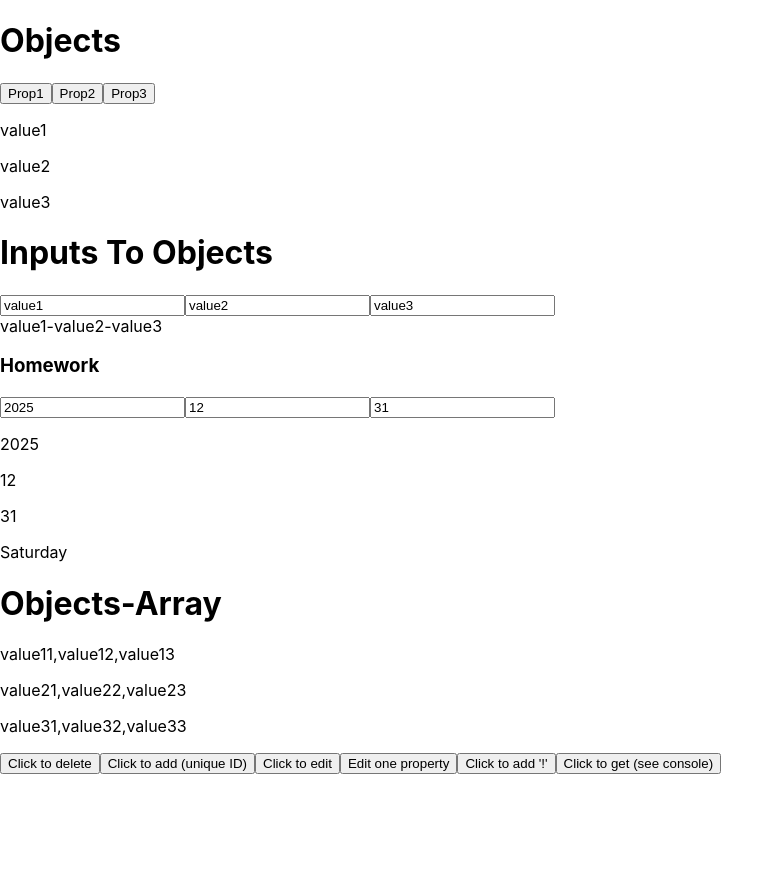
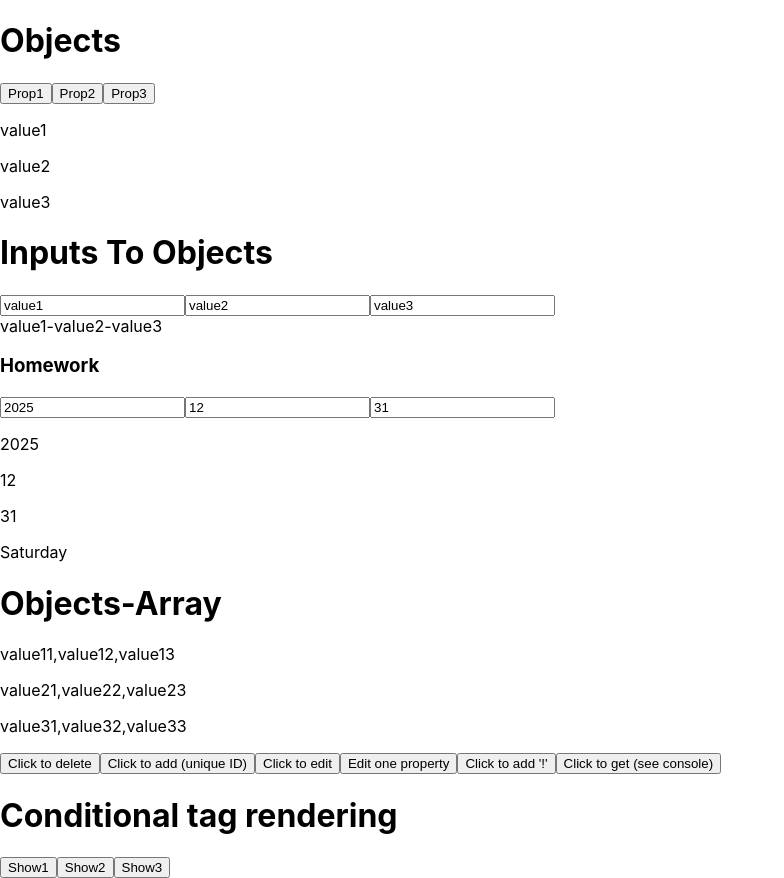
Before and after one commit to LP0013/learning-react, a React (Create React App) app: page / in a window 1280 px wide. Shown: the whole page, without its empty margins (0-784 px from the left). Before the commit the page ends 800 px from the top, so only its background shows below. Built offline with nearby package versions, Linux system fonts and the light colour scheme.

Commit message:
Conditional tag rendering done!

```diff
--- a/src/index.js
+++ b/src/index.js
@@ -7,6 +7,7 @@ import reportWebVitals from './reportWebVitals';
 import Objects from "./tasks/structures/Objects";
 import InputsToObjects from "./tasks/structures/InputsToObjects";
 import ObjectsArray from "./tasks/structures/ObjectsArray";
+import ConditionalTagRendering from "./tasks/structures/ConditionalTagRendering";
 
 ReactDOM.render(
     <React.StrictMode>
@@ -14,6 +15,7 @@ ReactDOM.render(
         <Objects/>
         <InputsToObjects/>
         <ObjectsArray/>
+        <ConditionalTagRendering/>
     </React.StrictMode>,
     document.getElementById('root')
 );
--- /dev/null
+++ b/src/tasks/structures/ConditionalTagRendering.js
@@ -0,0 +1,38 @@
+import {useState} from "react";
+
+/*
+Стейты и условный рендеринг тегов в React
+
+Пусть у вас есть три абзаца. Сделайте три кнопки, каждая из которых будет отвечать за показ определенного абзаца.
+*/
+
+function ConditionalTagRendering() {
+    const [visible0, setVisible0] = useState(false);
+    const [visible1, setVisible1] = useState(false);
+    const [visible2, setVisible2] = useState(false);
+    let elem0;
+    if (visible0) {
+        elem0 = <p>text1</p>
+    }
+    let elem1;
+    if (visible1) {
+        elem1 = <p>text2</p>
+    }
+    let elem2;
+    if (visible2) {
+        elem2 = <p>text3</p>
+    }
+
+
+    return <div>
+        <h1>Conditional tag rendering</h1>
+        {elem0}
+        {elem1}
+        {elem2}
+        <button onClick={() => setVisible0(!visible0)}>{visible0 ? 'Hide1' : 'Show1'}</button>
+        <button onClick={() => setVisible1(!visible1)}>{visible1 ? 'Hide2' : 'Show2'}</button>
+        <button onClick={() => setVisible2(!visible2)}>{visible2 ? 'Hide3' : 'Show3'}</button>
+    </div>
+}
+
+export default ConditionalTagRendering;
```
